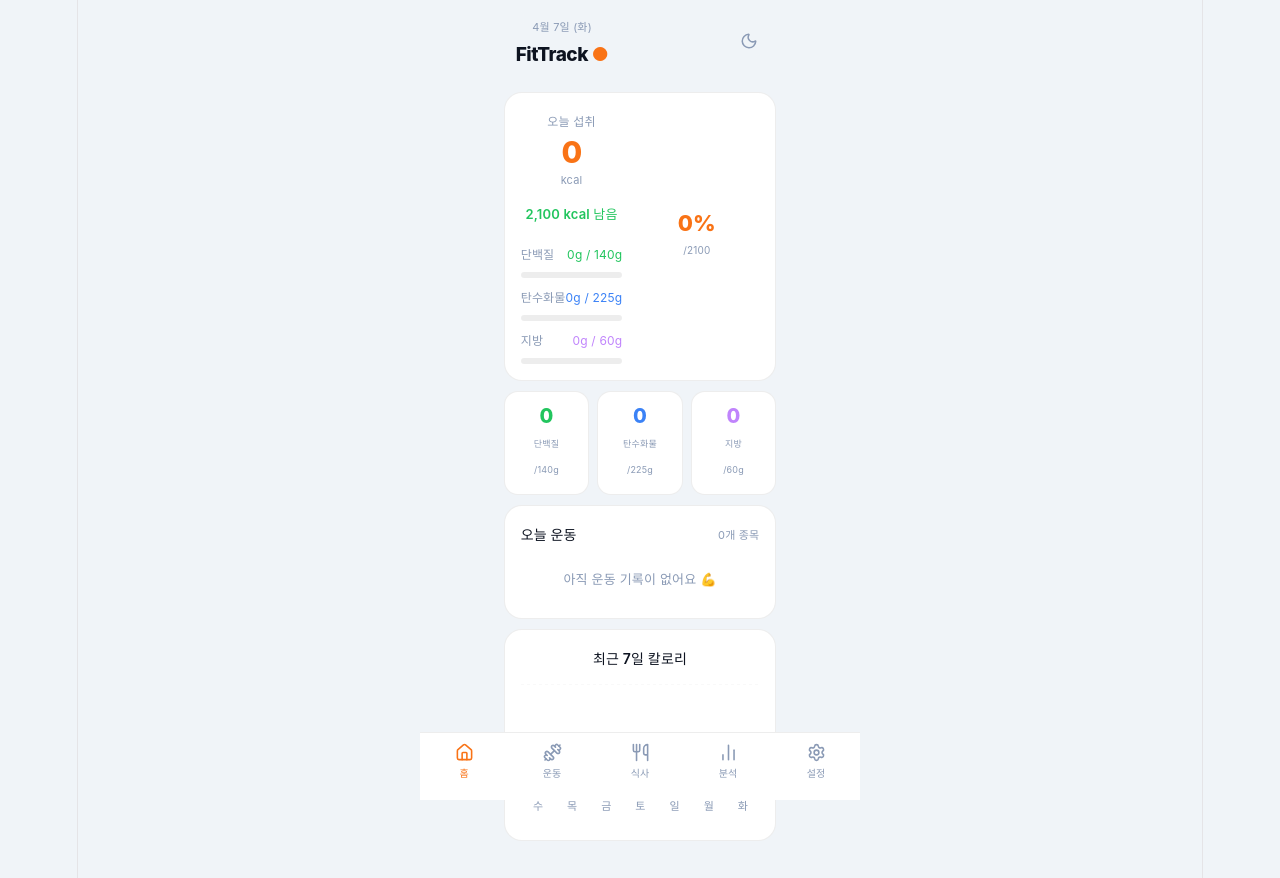
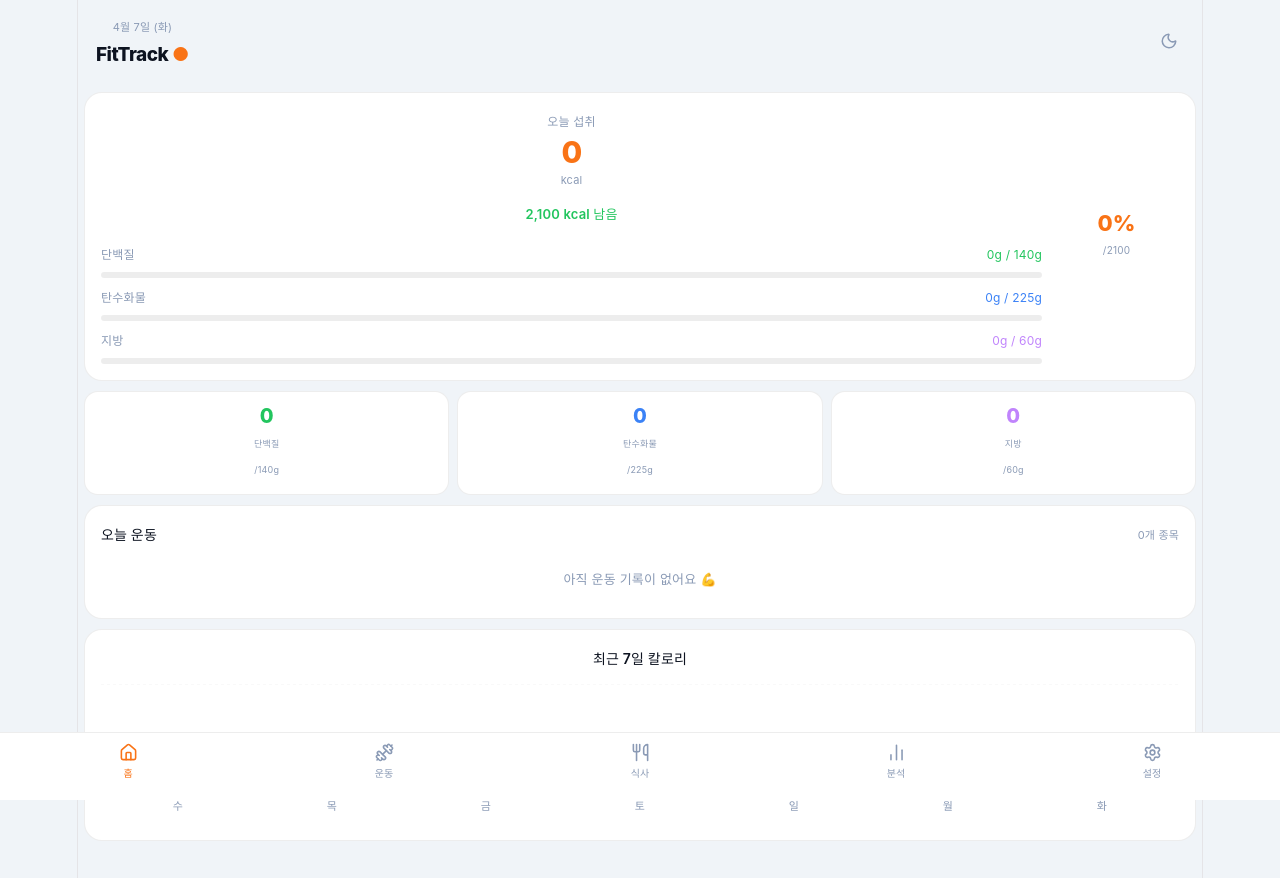
Before and after one commit to TunaGyoza/-, a React (Vite) app: page / in a window 1280 px wide. Shown: the top 878 px of the page. Built offline with nearby package versions, Linux system fonts and the light colour scheme.

Commit message:
회색 테두리 제거

```diff
--- a/src/App.jsx
+++ b/src/App.jsx
@@ -152,10 +152,9 @@ export default function FitnessApp() {
   ];
 
 return (
-    // ✨ 하단 메뉴바가 높아진 만큼, 컨텐츠가 가려지지 않게 paddingBottom을 80에서 100으로 늘렸습니다.
-    <div style={{...cssVars, background:C.bg, minHeight:"100vh", color:C.text, fontFamily:"-apple-system,BlinkMacSystemFont,'Pretendard',system-ui,sans-serif", maxWidth:440, margin:"0 auto", paddingBottom:100}}>
+    // ✨ 1. maxWidth: 440 제한을 없애고 width: "100%"로 변경해서 화면을 꽉 채움!
+    <div style={{...cssVars, background:C.bg, minHeight:"100vh", color:C.text, fontFamily:"-apple-system,BlinkMacSystemFont,'Pretendard',system-ui,sans-serif", width:"100%", margin:"0 auto", paddingBottom:100}}>
 
-      {/* ✨ 1. 스크롤 끝부분 잘림(바운스 효과) 방지 */}
       <style>{`
         html, body {
           margin: 0;
@@ -192,7 +191,6 @@ return (
         </button>
       </div>
 
-      {/* ✨ 2. Content: 양옆 여백을 14px 12px 0 -> 14px 6px 0으로 줄여서 카드를 넓게 확장 */}
       <div style={{padding:"14px 6px 0"}}>
         {tab==="home"     && <DashboardTab C={C} totals={totals} meals={meals} workouts={workouts} settings={settings} dark={dark}/>}
         {tab==="workout"  && <WorkoutTab C={C} todayWorkouts={todayWorkouts} workouts={workouts} addWorkout={addWorkout} removeWorkout={removeWorkout}/>}
@@ -201,8 +199,8 @@ return (
         {tab==="settings" && <SettingsTab C={C} settings={settings} setSettings={setSettings} setMeals={setMeals} setWorkouts={setWorkouts}/>}
       </div>
 
-      {/* ✨ 3. Bottom Nav: paddingBottom에 12px을 더 추가해서 아이폰 하단 바 위로 쓰기 편하게 끌어올림 */}
-      <nav style={{position:"fixed", bottom:0, left:"50%", transform:"translateX(-50%)", width:"100%", maxWidth:440, background:C.card, borderTop:`1px solid ${C.border}`, display:"flex", zIndex:50, paddingBottom:"calc(env(safe-area-inset-bottom) + 12px)"}}>
+      {/* ✨ 2. 하단 네비게이션 바 역시 화면 끝까지 꽉 차게 수정 */}
+      <nav style={{position:"fixed", bottom:0, left:0, width:"100%", background:C.card, borderTop:`1px solid ${C.border}`, display:"flex", zIndex:50, paddingBottom:"calc(env(safe-area-inset-bottom) + 12px)"}}>
         {tabs.map(({id,icon:Icon,label}) => (
           <button key={id} onClick={()=>setTab(id)} style={{flex:1, padding:"10px 0 8px", background:"none", border:"none", cursor:"pointer", color:tab===id?C.cal:C.sub, display:"flex", flexDirection:"column", alignItems:"center", gap:3, fontSize:10, fontWeight:tab===id?700:400, transition:"color 0.2s"}}>
             <Icon size={19}/>
```
